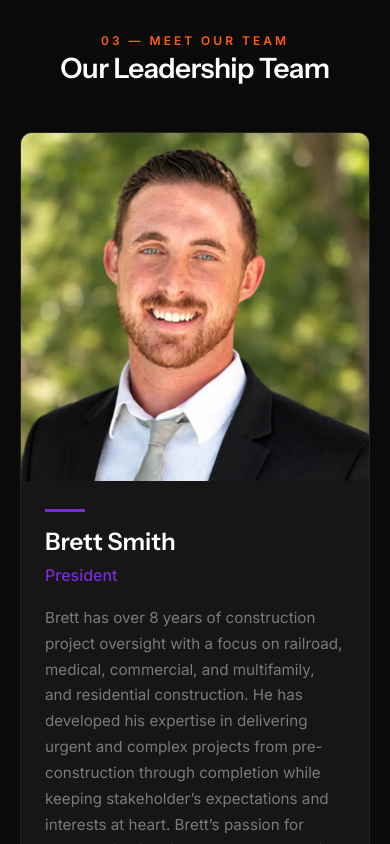
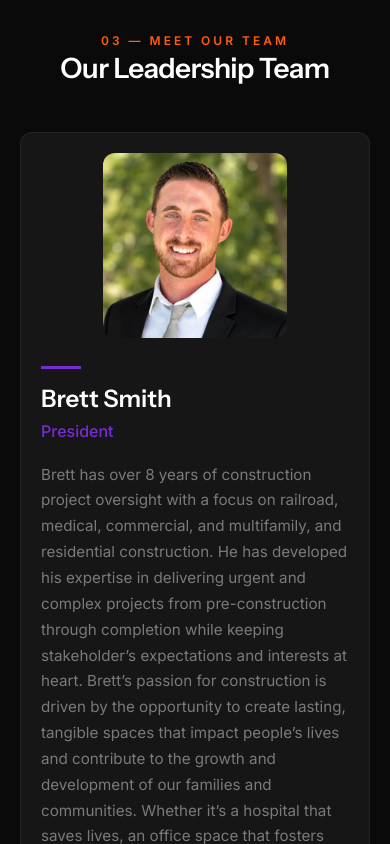
Before and after one commit to TaimoorWajid/website-320grit-angular, an Angular app: page /our-leadership in a window 390 px wide. Shown: the part 2060-2904 px from the top of the page. Built offline with nearby package versions, Linux system fonts and the light colour scheme.

Commit message:
Shrink feature photos to ~60%: photo column 42% -> 25% framed square, vertically centered, card padding + gap; info column widens accordingly; mobile photo 60% width centered

```diff
--- a/src/app/features/about/shared/team-grid/team-grid.component.scss
+++ b/src/app/features/about/shared/team-grid/team-grid.component.scss
@@ -46,20 +46,22 @@
 }
 .ab-team-card--feature {
   flex-direction: row;
-  align-items: stretch;
+  align-items: center;
+  gap: 2.5rem;
+  padding: 1.75rem;
 }
 .ab-team-card--feature:hover {
   transform: none;
 }
 .ab-team-card--feature .ab-team-photo {
-  flex: 0 0 42%;
-  aspect-ratio: auto;
-  min-height: 420px;
+  flex: 0 0 25%;
+  aspect-ratio: 1;
+  border-radius: 12px;
 }
 .ab-team-card--feature .ab-team-info {
   flex: 1;
   justify-content: center;
-  padding: 2.5rem 2.75rem;
+  padding: 0.5rem 0;
 }
 .ab-team-card--feature .ab-team-info h3 {
   font-size: 2rem;
@@ -85,15 +87,16 @@
   .ab-team-grid { grid-template-columns: repeat(2, 1fr); }
   .ab-team-grid--one { grid-template-columns: 1fr; }
   .ab-team-grid--feature { grid-template-columns: 1fr; }
-  /* Mobile: stack back to photo on top, story below. */
-  .ab-team-card--feature { flex-direction: column; }
+  /* Mobile: stack back to photo on top, story below; photo at 60% width, centered. */
+  .ab-team-card--feature { flex-direction: column; gap: 1.5rem; padding: 1.25rem; }
   .ab-team-card--feature .ab-team-photo {
     flex: none;
+    width: 60%;
+    align-self: center;
     aspect-ratio: 1;
-    min-height: 0;
   }
   .ab-team-card--feature .ab-team-info {
-    padding: 1.75rem 1.5rem 2rem;
+    padding: 0.25rem 0;
   }
   .ab-team-card--feature .ab-team-info h3 {
     font-size: 1.5rem;
```
